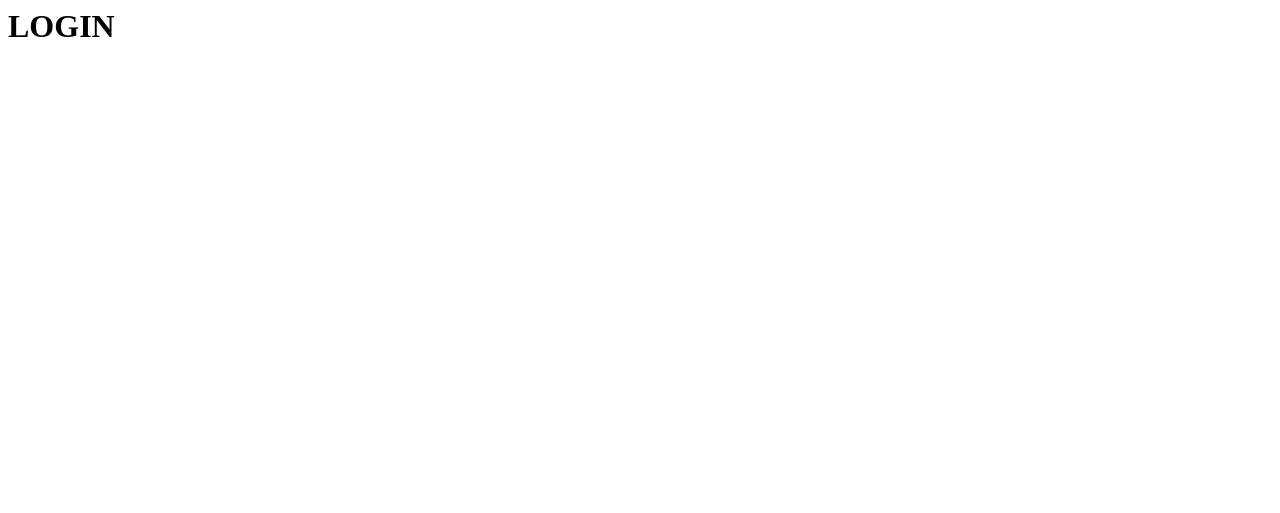
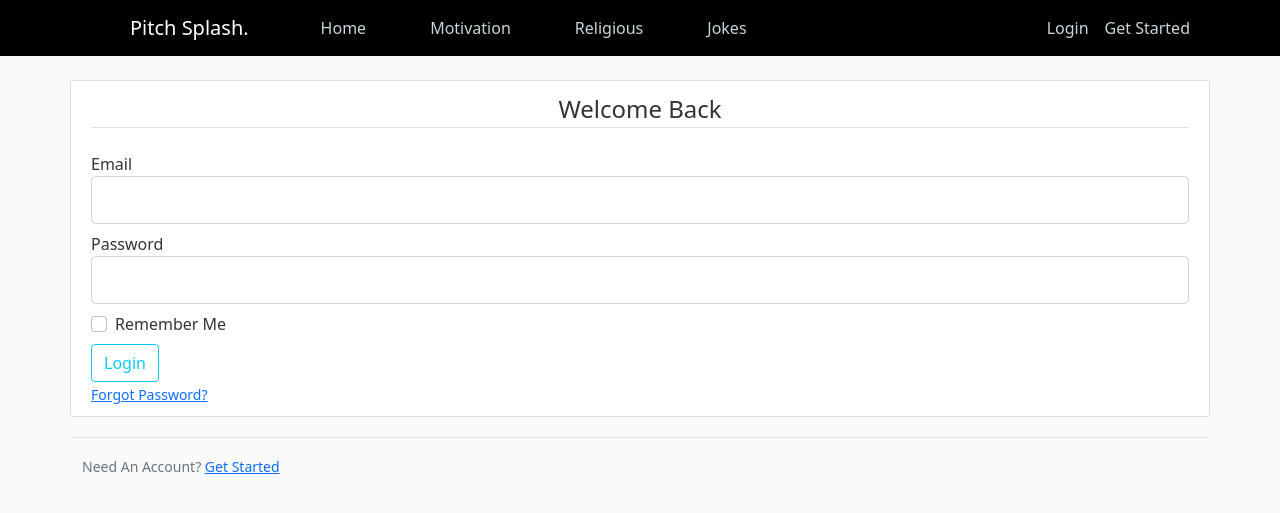
Before and after one commit to AtienoObwanda/pitchSplash, a Flask app: page /auth/login in a window 1280 px wide. Before the commit the part shown is almost empty. Shown: the top 513 px of the page. Run offline with Flask 2, Linux system fonts and the light colour scheme; some libraries are stand-ins or nearby versions.

Commit message:
aadding the login template

```diff
--- a/app/templates/auth/login.html
+++ b/app/templates/auth/login.html
@@ -1 +1,52 @@
-<h1>LOGIN</h1>
+{% extends "layout.html" %}
+{% block content %}
+    <div class="content-section">
+        <form method="POST" action="">
+            {{ form.hidden_tag() }}
+            <fieldset class="form-group">
+                <legend class="border-bottom mb-4 text-center">Welcome Back</legend>
+                <div class="form-group mb-2">
+                    {{ form.email.label(class="form-control-label") }}
+                    {% if form.email.errors %}
+                        {{ form.email(class="form-control form-control-lg is-invalid") }}
+                        <div class="invalid-feedback">
+                            {% for error in form.email.errors %}
+                                <span>{{ error }}</span>
+                            {% endfor %}
+                        </div>
+                    {% else %}
+                        {{ form.email(class="form-control form-control-lg") }}
+                    {% endif %}
+                </div>
+                <div class="form-group mb-2">
+                    {{ form.password.label(class="form-control-label") }}
+                    {% if form.password.errors %}
+                        {{ form.password(class="form-control form-control-lg is-invalid") }}
+                        <div class="invalid-feedback">
+                            {% for error in form.password.errors %}
+                                <span>{{ error }}</span>
+                            {% endfor %}
+                        </div>
+                    {% else %}
+                        {{ form.password(class="form-control form-control-lg") }}
+                    {% endif %}
+                </div>
+                <div class="form-check mb-2">
+                    {{ form.remember(class="form-check-input")}}
+                    {{ form.remember.label(class="form-check-label")}}
+                </div>
+            </fieldset>
+            <div class="form-group">
+                {{ form.submit(class="btn btn-outline-info") }}
+            </div>
+            <small class="text-muted ml-2">
+                <a href="#">Forgot Password?</a>
+            </small>
+        </form>
+    </div>
+    <div class="border-top pt-3">
+        <small class="text-muted">
+            Need An Account? <a class="ml-2" href="{{ url_for('auth.register') }}">Get Started</a>
+        </small>
+    </div>
+{% endblock content %}
--- a/app/templates/layout.html
+++ b/app/templates/layout.html
@@ -41,8 +41,8 @@
                     <!-- Navbar right-->
                     <div class="navbar-nav ms-auto">
 
-                            <a class="nav-item nav-link align-right" href="#">Login</a>
-                            <a class="nav-item nav-link align-right" href="#">Get Started</a>
+                            <a class="nav-item nav-link align-right" href="{{ url_for('auth.login') }}">Login</a>
+                            <a class="nav-item nav-link align-right" href="{{ url_for('auth.register') }}">Get Started</a>
                         </div>
                 </div>
             </div>
```
